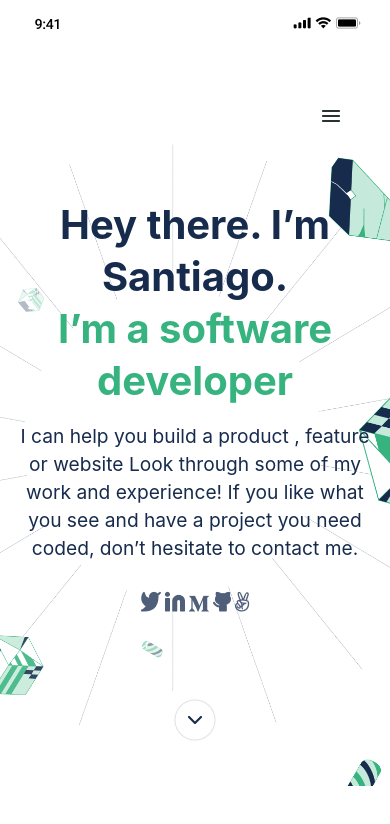
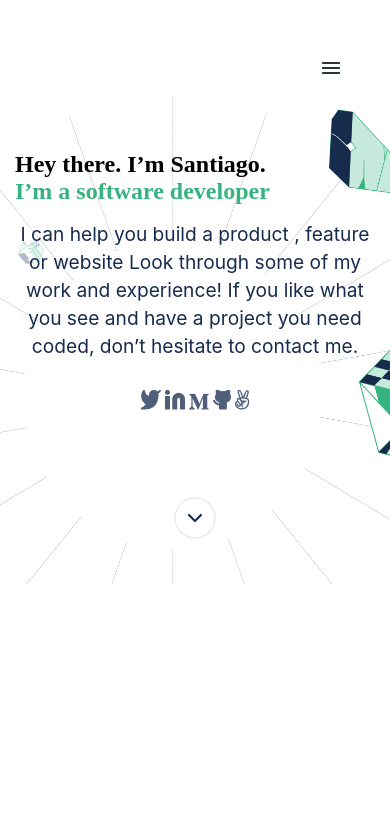
Before and after one commit to Arch-Noize/portfolio, a plain HTML site: page index.html in a window 390 px wide. Drawn offline with Linux system fonts and the light colour scheme.

```diff
--- a/index.html
+++ b/index.html
@@ -10,16 +10,15 @@
 <body>
     <header class="bar-container">
         <nav>
-           <img src="/Images/Light.png"/>
            <img src="/Images/app_bar.png"/>
         </nav>
    </header>
    <div class="container">
        <section class="head">
-           <h2>
+           <h1>
                Hey there. I’m Santiago.
                <div class="title"> I’m a software developer </div>
-           </h2>
+           </h1>
         </section>
         <section class="text">
             <p>
```
